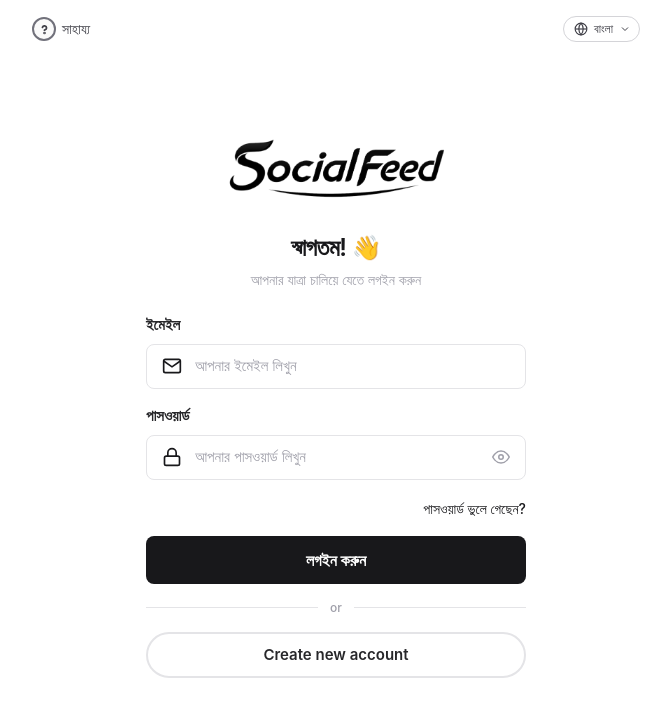
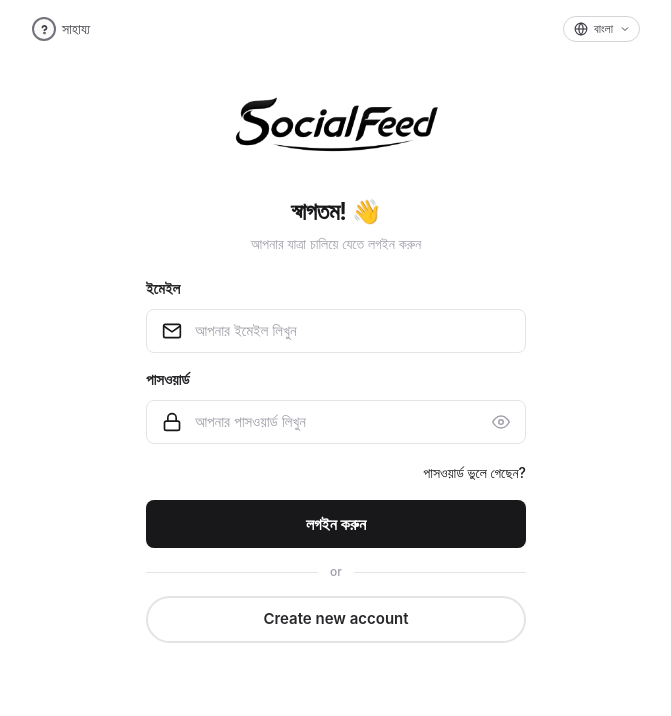
Before and after one commit to years6476/vibe-on-media, a Next.js app: page /login in a window 1280 px wide. Shown: the top 716 px of the page, without its empty margins (304-975 px from the left). Built offline with nearby package versions, Linux system fonts and the light colour scheme.

Commit message:
Refactor layout and styling in login page

```diff
--- a/src/app/login/page.tsx
+++ b/src/app/login/page.tsx
@@ -115,23 +115,24 @@ export default function LoginPage() {
       </div>
 
       {/* Main content */}
-      <div className="flex-1 flex flex-col items-center px-6 sm:px-8 pt-4 sm:pt-6">
+      <div className="flex-1 flex flex-col items-center px-6 sm:px-8 pt-1 sm:pt-2">
         <div className="w-full max-w-[380px]">
 
-          {/* Logo — একটু নিচে */}
-          <div className="text-center mt-10 mb-3">
+          {/* Logo */}
+          <div className="text-center mt-4 mb-3">
             <Image
               src="/vibe-logo.png"
               alt="Vibe"
               width={440}
               height={220}
               priority
-              className="mx-auto h-auto w-[210px] sm:w-[240px]"
+              sizes="(max-width: 640px) 210px, 240px"
+              className="mx-auto w-[210px] sm:w-[240px] aspect-[2/1] object-contain"
             />
           </div>
 
-          {/* Welcome text — লোগোর কাছে */}
-          <div className="text-center mb-6 -mt-4">
+          {/* Welcome text */}
+          <div className="text-center mb-6 -mt-1">
             <h1 className="text-zinc-900 text-[22px] sm:text-[24px] font-semibold tracking-tight">
               {t.welcomeTitle}
             </h1>
```
